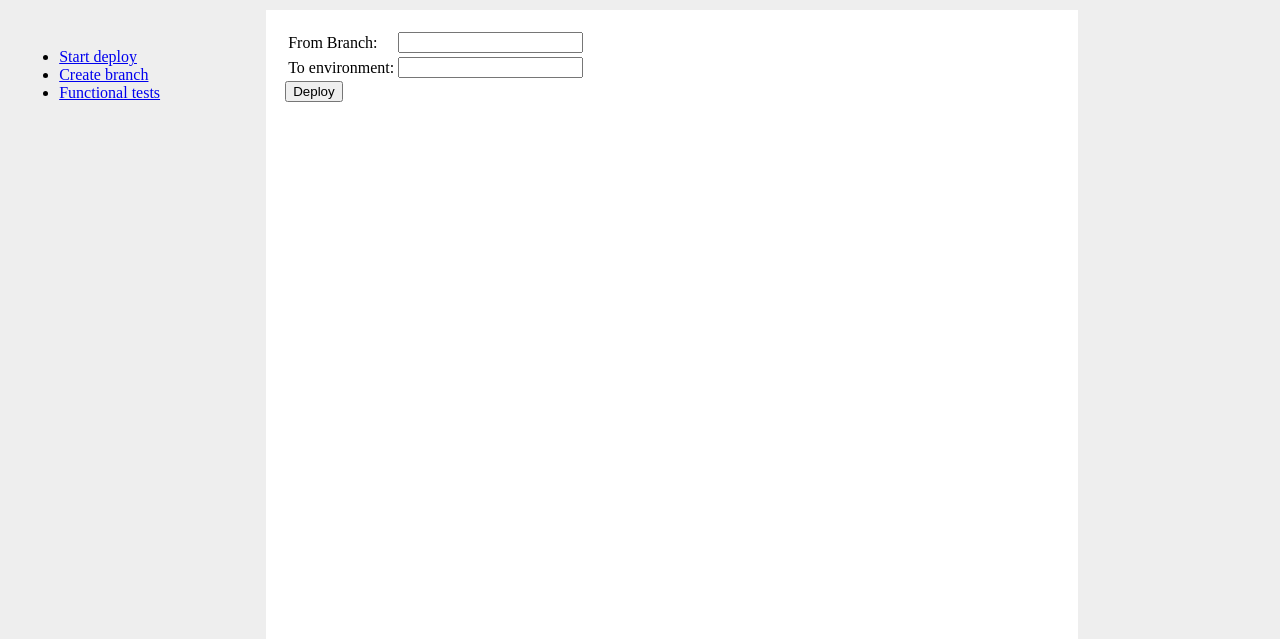
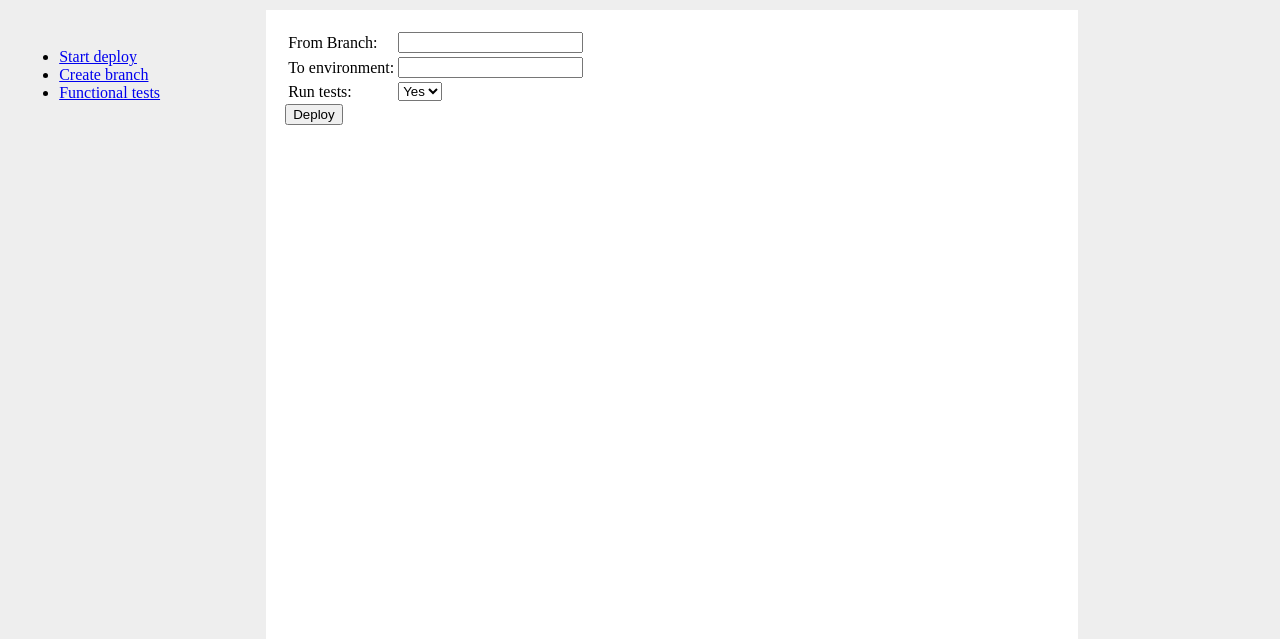
Before and after one commit to ionutradu-tm/django, a Django app: template mng/templates/deploy.html in a window 1280 px wide. Shown: the part 80-719 px from the top of the page. Run offline with Django 3.2, Linux system fonts and the light colour scheme; the template is opened without the code that fills it, so the values that code supplies are empty.

Commit message:
run tests

```diff
--- a/mng/templates/deploy.html
+++ b/mng/templates/deploy.html
@@ -8,6 +8,12 @@
     <input type="text" name="FromBranch"></td></tr>
     <tr><td>To environment:</td><td>
     <input type="text" name="ToBranch"> </td></tr>
+    <tr><td>Run tests:</td><td>
+    <select name="run_tests">
+        <option value="Yes" selected>Yes</option>
+        <option value="No">No</option>
+    </select>
+    </td></tr>
     </table>
     <input type="submit" value="Deploy">
 </form>
--- a/mng/views.py
+++ b/mng/views.py
@@ -35,11 +35,13 @@ def deploy(request):
     if request.method == 'POST':
         FROM_BRANCH=request.POST.get('FromBranch')
         TO_BRANCH=request.POST.get('ToBranch')
+        RUN_TESTS = request.POST.get('run_tests')
         x_message = "Preparing deployment of %s on %s " % (FROM_BRANCH,TO_BRANCH)
         data = {}
         data['pipelineId'] = TRACKER_REPO_PIPELINE_ID
         data['branch'] = "start-deploy"
         data['message'] = x_message
+        data['run_tests'] = RUN_TESTS
         data['envVars'] = [{ "key": "TO_BRANCH", "value": TO_BRANCH}, { "key": "SOURCE_BRANCH", "value": FROM_BRANCH}, { "key": "FORCE_CLONE", "value": "yes"} ]
 
         data1 = json.dumps(data)
```
